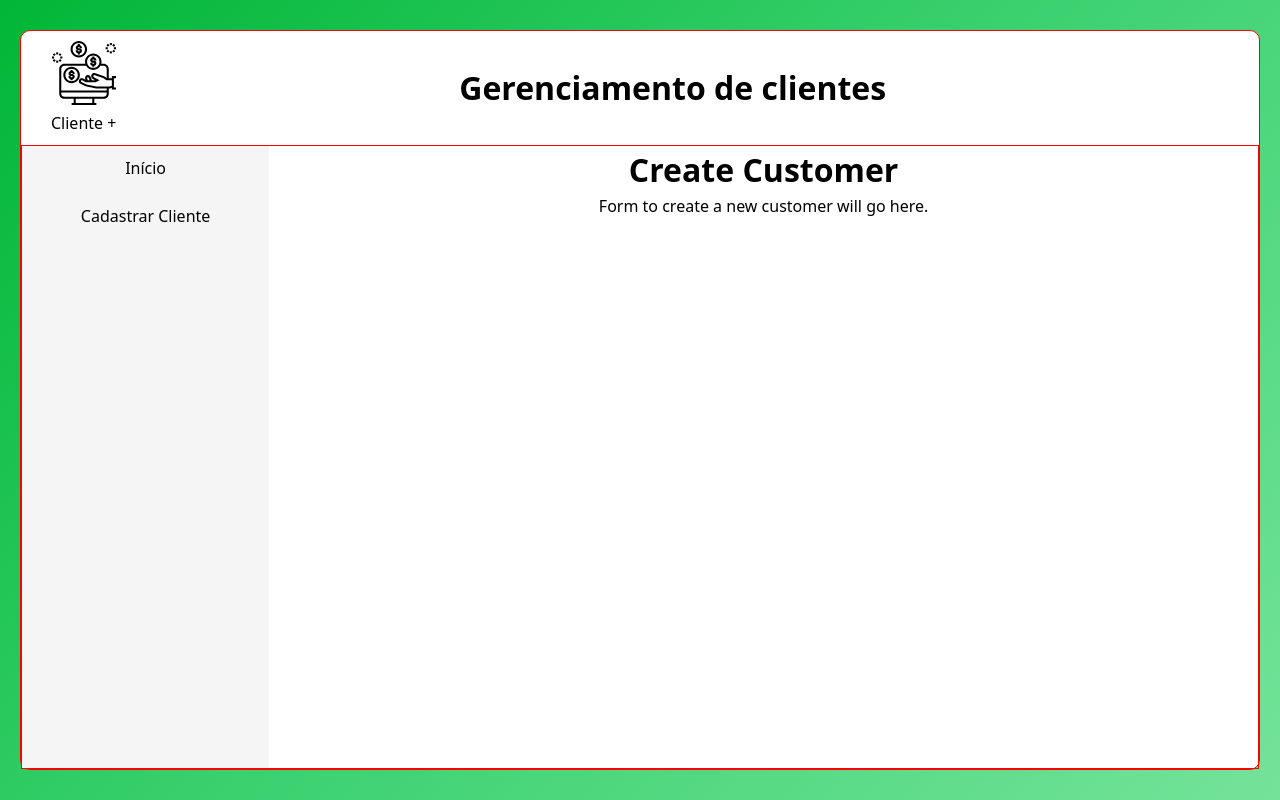
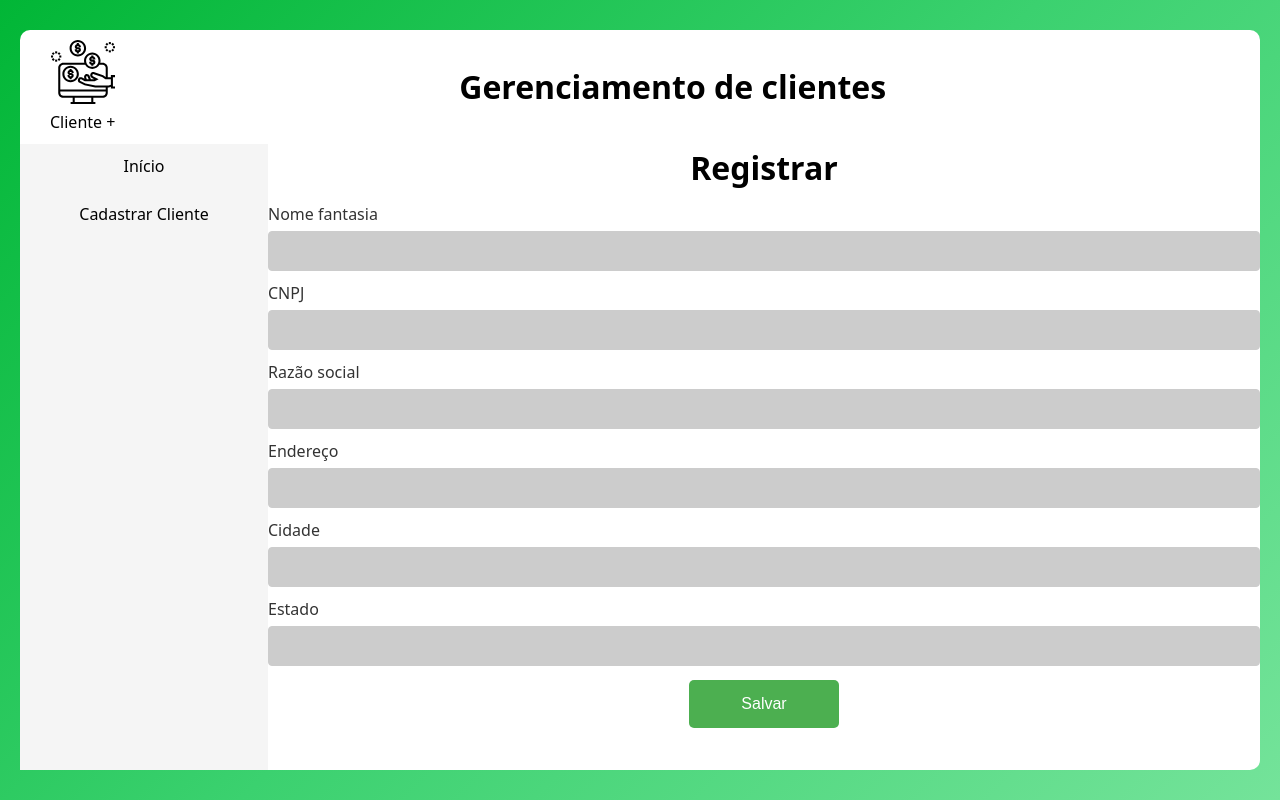
Before and after one commit to deyvissonbrenoveras/customer-management, a React (Vite) app: page /cadastrar in a window 1280 px wide. Built offline with nearby package versions, Linux system fonts and the light colour scheme.

Commit message:
feat: register customer form

```diff
--- a/src/App.css
+++ b/src/App.css
@@ -1,5 +1,4 @@
  #app-root {
-  border: 1px solid red;
   width: 100%;
   height: 100%;
   margin: 0 auto;
@@ -30,7 +29,6 @@
 
 #container {
   height: 100%;
-  border: 1px solid red;
   display: flex;
   flex-direction: row;
   align-items: center;
@@ -50,7 +48,6 @@
     li {
       width: 100%;
       height: 48px;
-      /* text-align: left; */
     }
 
     li:hover {
--- /dev/null
+++ b/src/components/Form/InputField/InputField.tsx
@@ -0,0 +1,38 @@
+import { UseFormRegister, FieldError, FieldValues, Path } from 'react-hook-form';
+
+import '../form.css'
+
+interface InputFieldProps<T extends FieldValues> {
+  label: string;
+  name: Path<T>;
+  type?: string;
+  register: UseFormRegister<T>;
+  errors?: FieldError;
+  validation?: object;
+  placeholder?: string;
+}
+
+const InputField = <T extends FieldValues>({
+  label,
+  name,
+  type = 'text',
+  register,
+  errors,
+  validation,
+  placeholder
+}: InputFieldProps<T>) => {
+  return (
+    <div className='input-field'>
+      <label className='label'>{label}</label>
+      <input
+        type={type}
+        placeholder={placeholder}
+        {...register(name, validation)}
+        className="input"
+      />
+      {errors && <p>{errors.message}</p>}
+    </div>
+  );
+};
+
+export default InputField;
--- /dev/null
+++ b/src/components/Form/SubmitButton/SubmitButton.tsx
@@ -0,0 +1,13 @@
+import React from 'react';
+import '../form.css'
+
+interface Props {
+  label: string;
+}
+
+const SubmitButton: React.FC<Props> = ({ label }) => {
+  return (
+    <button type="submit" className='submit-button'>{label}</button>
+  );
+}
+export default SubmitButton;
--- /dev/null
+++ b/src/components/Form/form.css
@@ -0,0 +1,37 @@
+
+.input-field {
+    display: flex;
+    flex-direction: column;
+    margin: 10px 0;
+}
+
+.label {
+    font-size: 16px;
+    color: #333;
+    margin-bottom: 5px;
+    text-align: left;
+}
+.input {
+    width: 100%;
+    padding: 10px;
+    border: 1px solid #ccc;
+    border-radius: 4px;
+    background-color: #ccc;
+    color: #000;
+    font-size: 16px;
+}
+
+.submit-button {
+    background-color: #4CAF50;
+    border: none;
+    color: white;
+    border-radius: 5px;
+    padding: 15px 32px;
+    text-align: center;
+    text-decoration: none;
+    display: inline-block;
+    font-size: 16px;
+    margin: 4px 2px;
+    cursor: pointer;
+    width: 150px;
+}
--- a/src/pages/RegisterCustomer/RegisterCustomer.tsx
+++ b/src/pages/RegisterCustomer/RegisterCustomer.tsx
@@ -1,8 +1,84 @@
+import { useForm } from "react-hook-form";
+import InputField from "../../components/Form/InputField/InputField";
+import SubmitButton from "../../components/Form/SubmitButton/SubmitButton";
+
+interface CustomerFormData {
+  companyName: string;
+  cnpj: string;
+  socialReason: string;
+  address: string;
+  city: string;
+  state: string;
+}
+
 function RegisterCustomer() {
+
+  const { register, handleSubmit, formState: { errors } } = useForm<CustomerFormData>();
+  const onSubmit = (data: CustomerFormData) => {
+    console.log(data);
+  }
+
+
   return (
     <div>
-      <h1>Create Customer</h1>
-      <p>Form to create a new customer will go here.</p>
+      <h1>Registrar</h1>
+      <form onSubmit={handleSubmit(onSubmit)}>
+      <InputField
+        label="Nome fantasia"
+        name="companyName"
+        register={register}
+        validation={{ required: 'O nome fantasia é obrigatório' }}
+        errors={errors.companyName}
+      />
+
+      <InputField
+        label="CNPJ"
+        name="cnpj"
+        register={register}
+        validation={{
+          required: 'O CNPJ é obrigatório',
+          pattern: {
+            value: /^\d{14}$/,
+            message: 'Invalid CNPJ'
+          }
+        }}
+        errors={errors.cnpj}
+      />
+
+      <InputField
+        label="Razão social"
+        name="socialReason"
+        register={register}
+        validation={{ required: 'A Razão social é obrigatória' }}
+        errors={errors.socialReason}
+      />
+
+      <InputField
+        label="Endereço"
+        name="address"
+        register={register}
+        validation={{ required: 'Endereço é obrigatório' }}
+        errors={errors.address}
+      />
+
+      <InputField
+        label="Cidade"
+        name="city"
+        register={register}
+        validation={{ required: 'A cidade é obrigatória' }}
+        errors={errors.city}
+      />
+
+      <InputField
+        label="Estado"
+        name="state"
+        register={register}
+        validation={{ required: 'O Estado é obrigatório' }}
+        errors={errors.state}
+      />
+
+      <SubmitButton label='Salvar'/>
+    </form>
     </div>
   );
 }
```
